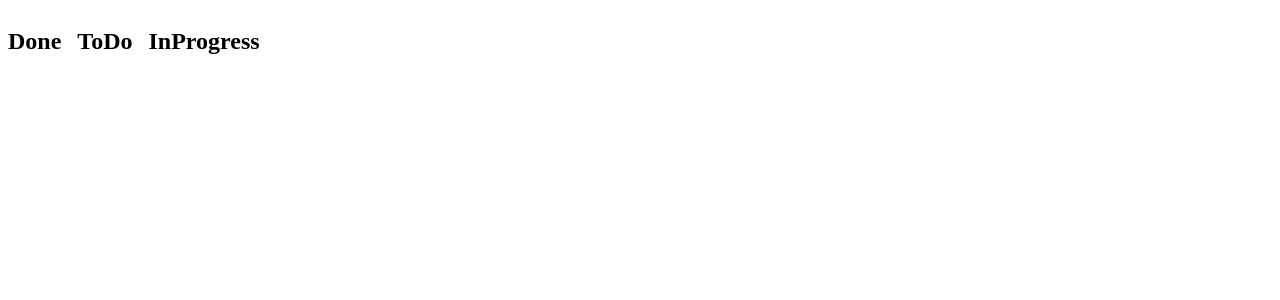
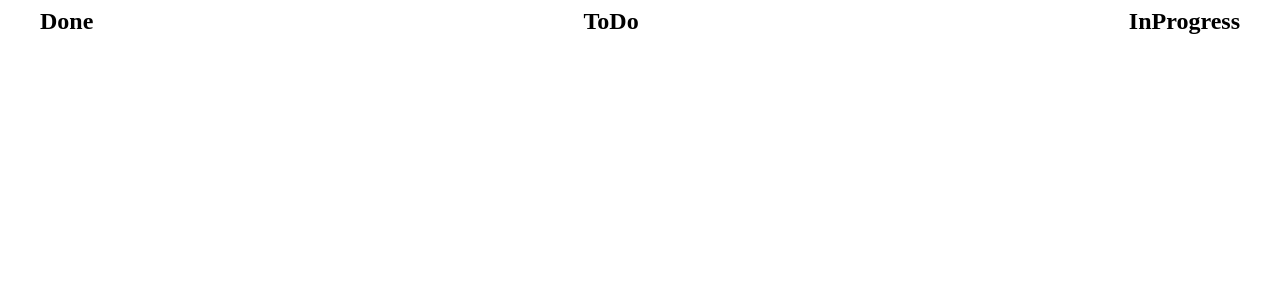
Before and after one commit to lipatovSergey/task-flow, a React (Vite) app: page / in a window 1280 px wide. Shown: the top 300 px of the page. Built offline with nearby package versions, Linux system fonts and the light colour scheme.

Commit message:
section style added

```diff
--- a/src/components/Column.tsx
+++ b/src/components/Column.tsx
@@ -1,12 +1,18 @@
+import styled from "styled-components";
 import type { Task } from "../features/tasks/tasksTypes";
 
 interface ColumnProps {
   status: Task["status"]
 }
 
+const ColumnTitle = styled.h2`
+  margin: 0;
+  display: inline-block;
+`
+
 const Column = ({ status }: ColumnProps) => {
   return (
-    <h2>{status}</h2>
+    <ColumnTitle>{status}</ColumnTitle>
   )
 }
 
--- a/src/pages/KanbanPage.tsx
+++ b/src/pages/KanbanPage.tsx
@@ -1,18 +1,27 @@
 import Column from "../components/Column"
 import styled from "styled-components"
 
+const Section = styled.section`
+  width: 1200px;
+  margin: 0 auto;
+`
+
 const Wrapper = styled.div`
+  width: 100%;
   display: flex;
-  gap: 1rem
+  justify-content: space-between;
+  gap: 1rem;
 `
 
 const KanbanPage = () => {
   return (
-    <Wrapper>
-      <Column status="Done" />
-      <Column status="ToDo" />
-      <Column status="InProgress" />
-    </Wrapper>
+    <Section>
+      <Wrapper>
+        <Column status="Done" />
+        <Column status="ToDo" />
+        <Column status="InProgress" />
+      </Wrapper>
+    </Section>
   )
 }
 
```
